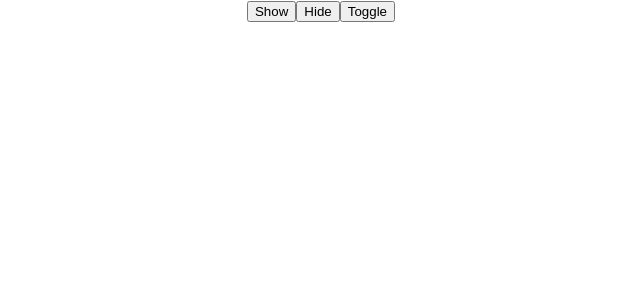
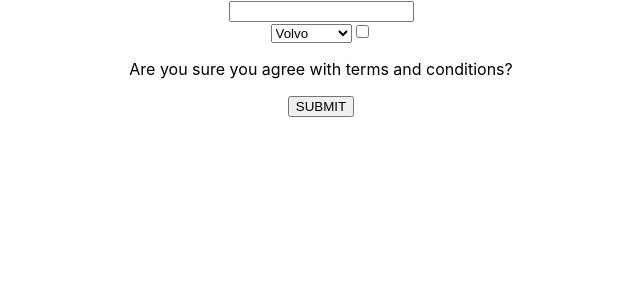
Before and after one commit to TanzimIbthesam/ReactJs, a React (Create React App) app in the folder reactcourse/: page / in a window 1280 px wide. Shown: the top 300 px of the page, without its empty margins (319-959 px from the left). Built offline with nearby package versions, Linux system fonts and the light colour scheme.

Commit message:
4-Form submission react

```diff
--- a/reactcourse/src/App.js
+++ b/reactcourse/src/App.js
@@ -8,55 +8,33 @@ import './App.css';
 
 function App() {
     // const [name,setName]=useState("Tanzim");
-    const [print,setPrint]=useState(false)
-  // function updateName(){
-  //   //  setName("Tanzim Ibthesam")
-  //    console.log("Clicked");
-
-  //  }
-
-  // function getData(e){
-  //    e.preventDefault();
-  //     setName(e.target.value)
-  // }
-  //  function setPrintValue(e){
-  //   e.preventDefault();
-  //   setPrint(true)
-  //  }
- function showData(e){
-   e.preventDefault()
-   setPrint(true)
+    const [text,setText]=useState("");
+    const [options,setOptions]=useState("");
+    const [check,setCheck]=useState("")
+ const addProfile=(e)=>{
+ e.preventDefault()
+ console.log(text,options,check);
  }
- function hideData(e){
-   e.preventDeafult()
-   setPrint(false)
-
- }
-  function toggle(e){
-    e.preventDefault()
-    setPrint(!print)
-  }
-
   return (
     <div className="App">
-       {print ?
-        <h1>Hello World</h1>
-       :null}
+       <form onSubmit={addProfile}>
+             <input type="text" onChange={(e)=>setText(e.target.value)}></input><br></br>
+             {/* <select onChange={(e)=>setOptions(e.target.value)}>
+               <options>Web designer</options>
+               <options>Web developer</options>
 
-       <form>
+             </select><br></br> */}
+             <select onChange={(e)=>setOptions(e.target.value)}>
+          <option >Volvo</option>
+           <option >Saab</option>
+       <option >Mercedes</option>
+        <option value="audi">Audi</option>
+</select>
+            <input type="checkbox" onChange={(e)=>setCheck(e.target.value)} ></input><br></br>
+            <p>Are you sure you agree with terms and conditions?</p>
 
-
-
-         <button onClick={(e)=>showData(e)}>Show</button>
-         <button onClick={(e)=>hideData(e)}>Hide</button>
-         <button onClick={(e)=>toggle(e)}>Toggle</button>
-
-
+            <button>SUBMIT</button>
        </form>
-       {/* <ClassUser fullName="Tanzim Ibthesam" updateName={updateName} />  */}
-      {/* <FunctionalUser name="Tanzim" updateName={updateName} /> */}
-      {/* <h1>{name}</h1>
-     <button onClick={updateName}>Change Name</button> */}
     </div>
   );
 }
```
